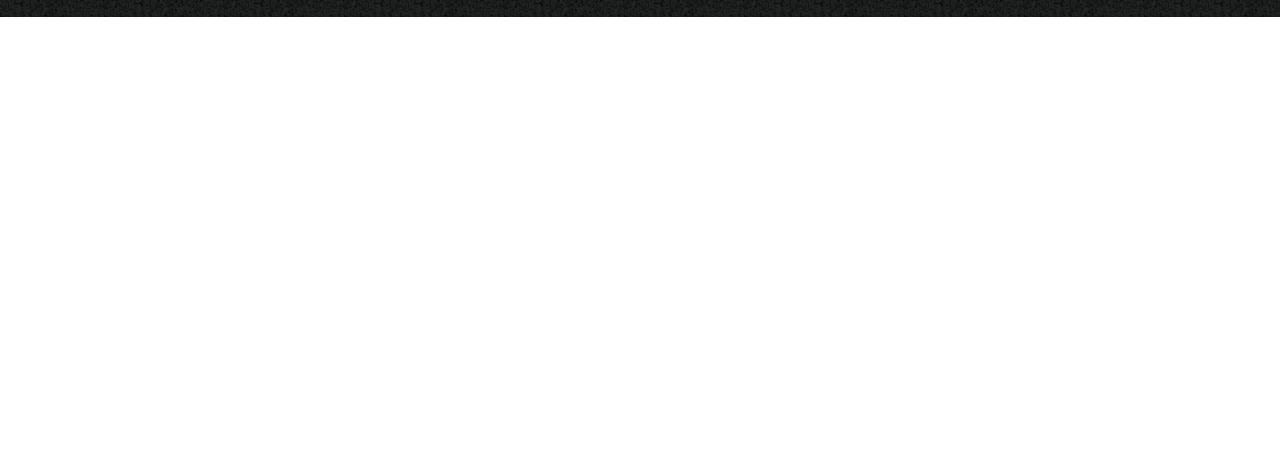
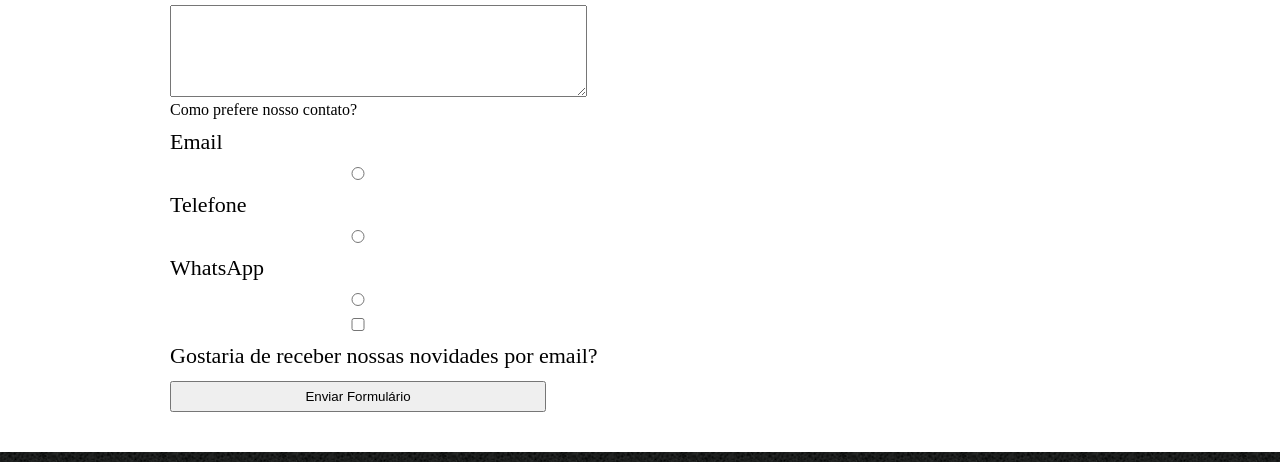
Before and after one commit to CleitonLuiz/Estudos-Alura, a plain HTML site: page pagina-contato/contato.html in a window 1280 px wide. Shown: the part 608-1070 px from the top of the page. Before the commit the page ends 800 px from the top, so only its background shows below. Drawn offline with Linux system fonts and the light colour scheme.

Commit message:
pagina contato

```diff
--- a/pagina-contato/contato.html
+++ b/pagina-contato/contato.html
@@ -34,7 +34,23 @@
             <label for="telefone">Telefone</label>
             <input type="text" id="telefone">
 
+            <label for="mensagem">Mensagem</label>
+            <textarea id="mensagem" cols="50" rows="6"></textarea>
+
+            <section>
+                <p>Como prefere nosso contato?</p>
+
+                <label for="email-radio">Email</label>
+                <input id="email-radio" type="radio" name="contato" value="email">
+                <label for="telefone-radio">Telefone</label>
+                <input type="radio" name="contato" value="telefone" id="telefone-radio">
+                <label for="whatsapp-radio">WhatsApp</label>
+                <input type="radio" name="contato" value="WhatsApp" id="whatsapp-radio">
+            </section>
+
+            <label> <input type="checkbox">Gostaria de receber nossas novidades por email?</label>
             <input type="submit" value="Enviar Formulário">
+
         </form>
     </main>
 
--- a/pagina-contato/style-contato.css
+++ b/pagina-contato/style-contato.css
@@ -99,3 +99,26 @@ footer{
 .copyrigth {
     color: white;
 }
+
+main {
+    max-width: 940px;
+    margin: 0 auto;
+}
+
+form {
+    margin: 40px 0;
+}
+
+form label {
+    display: block;
+    margin: 10px 0;
+    font-size: 22px;
+
+}
+
+form input {
+    display: block;
+    margin: 12px 0;
+    padding: 6px;
+    width: 40%;
+}
```
